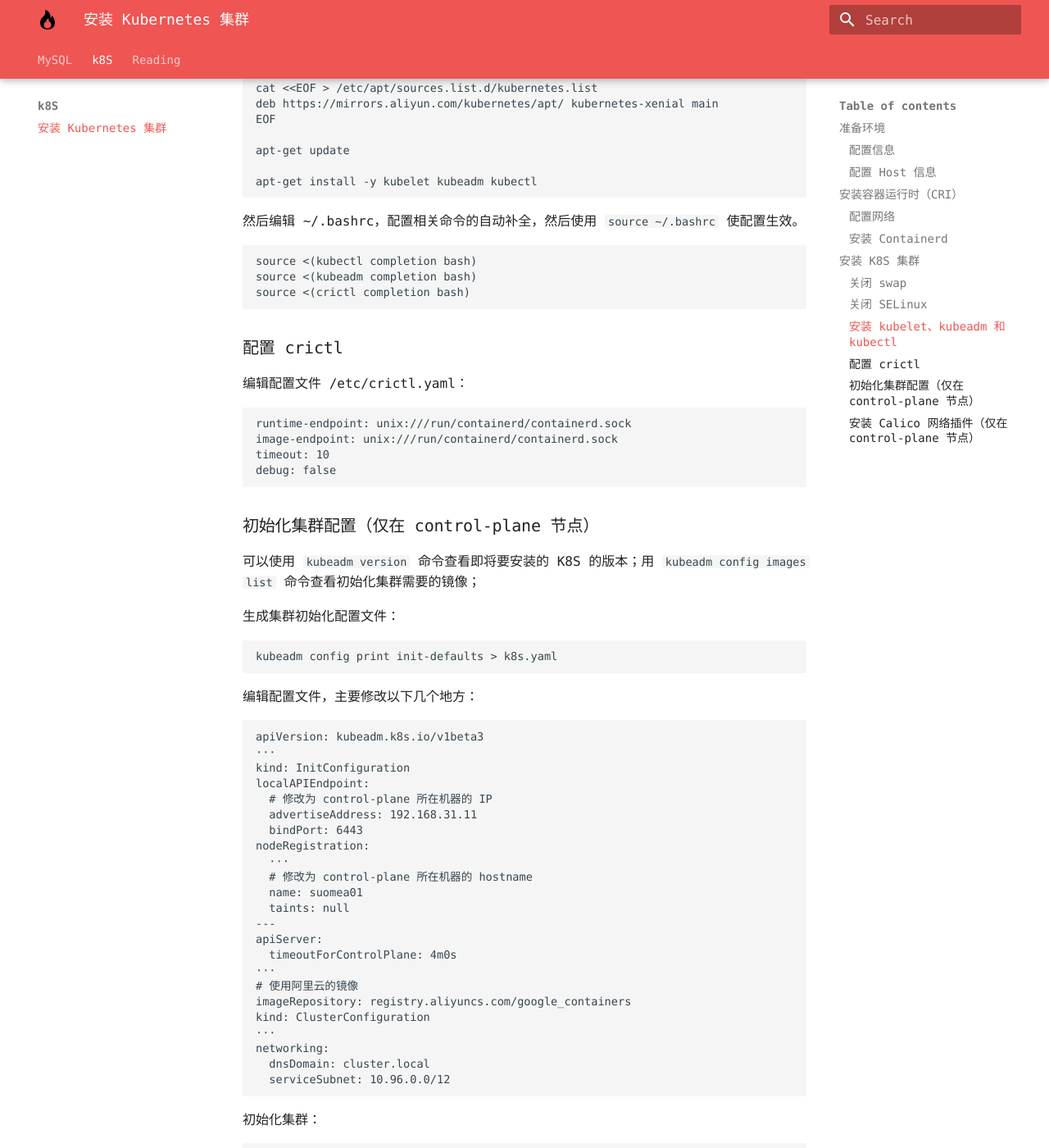
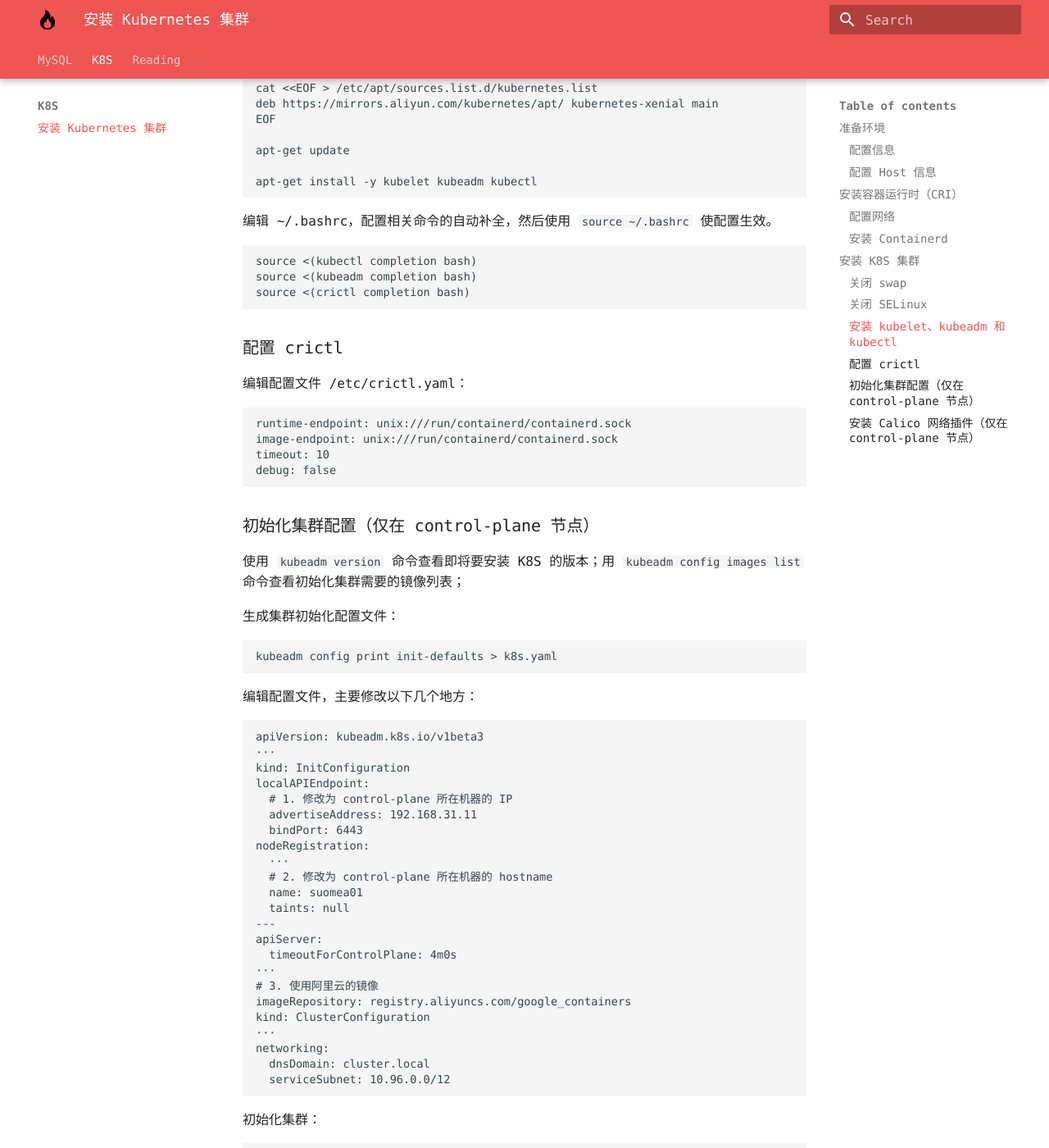
Before and after one commit to Suomea/blog, an MkDocs documentation site: the page built from docs/K8S/安装 Kubernetes 集群.md, in a window 1280 px wide and 1400 px high, scrolled down 2992 px. Shown: the whole window at 82% size. Built offline with MkDocs 1.6.1 and Material for MkDocs 9.7.7, drawn with Linux system fonts in a browser that asks for light colours; some web fonts are replaced; some of the changed text lies outside the part shown.

Commit message:
更新‘安装 Kubernetes 集群’。

````diff
--- a/docs/K8S/安装 Kubernetes 集群.md
+++ b/docs/K8S/安装 Kubernetes 集群.md
@@ -1,4 +1,4 @@
-## 准备环境
+## **准备环境**
 官方的安装要求如下：
 
 - 一台或多台运行 `deb/rmp` 兼容的 Linux 操作系统。
@@ -7,10 +7,10 @@
 - 集群节点之间的网络需要完全联通。
 
 ### 配置信息
-我准备的安装环境为 Windows Hyper-V 管理的三台 Linux 虚拟机上，虚拟机均为 Debian 系统。具体配置如下表格，如无特别说明，后续所有的安装配置
-在三台机器上都要操作。
+我准备安装在 Hyper-V 管理的三台 Linux 虚拟机上，虚拟机均为 Debian 操作系统。具体配置如下表格，如无特别说明，后续所有的安装配置
+在三台机器上都要进行。
 
-| hostname | ip | RAM | CPUs | 描述 |
+| HOSTNAME | IP | RAM | CPUs | DESCRIPTION |
 | :-- | :-- | :-- | :-- | :-- |
 | suomea01 | 192.168.31.11 | 16GiB | 2 | 主节点，角色为 control-plane。 |
 | suomea02 | 192.168.31.12 | 16GiB | 1 | 工作节点。 |
@@ -79,7 +79,7 @@
 systemctl restart containerd
 ```
 
-## 安装 K8S 集群
+## **安装 K8S 集群**
 
 ### 关闭 swap
 Kubernetes 1.8开始要求关闭系统的Swap，如果不关闭，默认配置下kubelet将无法启动。
@@ -90,7 +90,7 @@
 > 没有关闭 swap 分区的情况下，kubelet 启动的错误信息（默认配置下会启动 kubelet 失败，进而导致 control-plane 节点初始化失败）：
 > "command failed" err="failed to run Kubelet: running with swap on is not supported, please disable swap! or set --fail-swap-on flag to false. ···
 
-临时关闭 swap 分区可以使用 `swapoff -a` 命令；然后注释掉 `/etc/fstab` 文件中配置开机挂载 swap 分区的行。
+临时关闭 swap 分区使用 `swapoff -a` 命令；注释掉 `/etc/fstab` 文件中挂载 swap 分区的行，这样下次开机时就不会自动挂载 swap 分区了。
 
 ### 关闭 SELinux
 
@@ -114,7 +114,7 @@
 apt-get install -y kubelet kubeadm kubectl
 ```
 
-然后编辑 ~/.bashrc，配置相关命令的自动补全，然后使用 `source ~/.bashrc` 使配置生效。
+编辑 ~/.bashrc，配置相关命令的自动补全，然后使用 `source ~/.bashrc` 使配置生效。
 ```text
 source <(kubectl completion bash)
 source <(kubeadm completion bash)
@@ -131,7 +131,7 @@
 ```
 
 ### 初始化集群配置（仅在 control-plane 节点）
-可以使用 `kubeadm version` 命令查看即将要安装的 K8S 的版本；用 `kubeadm config images list` 命令查看初始化集群需要的镜像；
+使用 `kubeadm version` 命令查看即将要安装 K8S 的版本；用 `kubeadm config images list` 命令查看初始化集群需要的镜像列表；
 
 生成集群初始化配置文件：
 ```shell
@@ -144,19 +144,19 @@
 ···
 kind: InitConfiguration
 localAPIEndpoint:
-  # 修改为 control-plane 所在机器的 IP
+  # 1. 修改为 control-plane 所在机器的 IP
   advertiseAddress: 192.168.31.11
   bindPort: 6443
 nodeRegistration:
   ···
-  # 修改为 control-plane 所在机器的 hostname
+  # 2. 修改为 control-plane 所在机器的 hostname
   name: suomea01
   taints: null
 ---
 apiServer:
   timeoutForControlPlane: 4m0s
 ···
-# 使用阿里云的镜像
+# 3. 使用阿里云的镜像
 imageRepository: registry.aliyuncs.com/google_containers
 kind: ClusterConfiguration
 ···
--- a/mkdocs.yml
+++ b/mkdocs.yml
@@ -21,7 +21,7 @@
 nav:
   - MySQL:
       - MySQL/MySQL Tips.md
-  - k8S:
+  - K8S:
       - K8S/安装 Kubernetes 集群.md
   - Reading:
       - Reading/读书计划.md
````
Also changed, not shown: other parts of docs/K8S/安装 Kubernetes 集群.md (+2 -2 lines), docs/index.md (+9 -0 lines).
